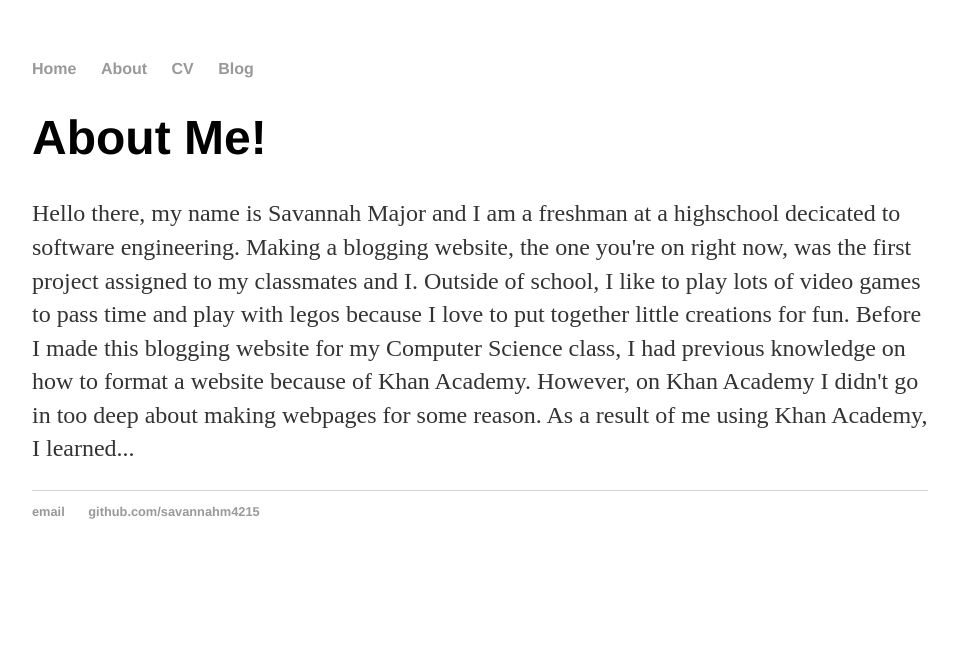
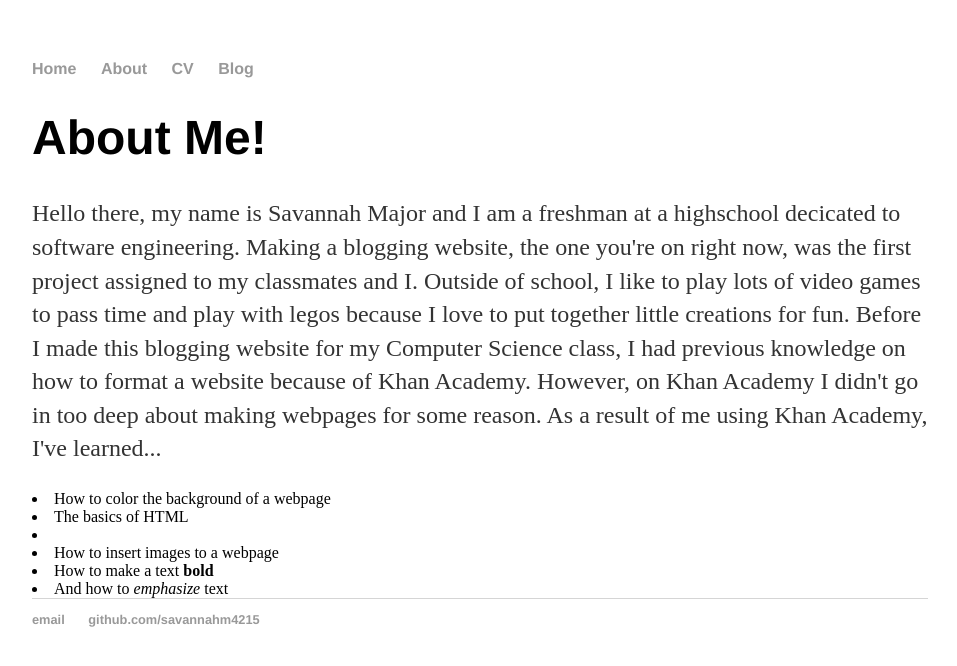
Before and after one commit to savannahm4215/savannahm4215.github.io, a Jekyll site: the page built from about/index.html, in a window 1280 px wide. Shown: the top 666 px of the page, without its empty margins (160-1117 px from the left). Built offline with Jekyll 4.4.1, drawn with Linux system fonts in a browser that asks for light colours.

Commit message:
Update index.html

```diff
--- a/about/index.html
+++ b/about/index.html
@@ -5,4 +5,10 @@ title: Savannah Major, About Me!
 <div class="blurb">
 	<h1>About Me!</h1>
 
-<p>	Hello there, my name is Savannah Major and I am a freshman at a highschool decicated to software engineering. Making a blogging website, the one you're on right now, was the first project assigned to my classmates and I. Outside of school, I like to play lots of video games to pass time and play with legos because I love to put together little creations for fun. Before I made this blogging website for my Computer Science class, I had previous knowledge on how to format a website because of Khan Academy. However, on Khan Academy I didn't go in too deep about making webpages for some reason. As a result of me using Khan Academy, I learned...</p>
+<p>	Hello there, my name is Savannah Major and I am a freshman at a highschool decicated to software engineering. Making a blogging website, the one you're on right now, was the first project assigned to my classmates and I. Outside of school, I like to play lots of video games to pass time and play with legos because I love to put together little creations for fun. Before I made this blogging website for my Computer Science class, I had previous knowledge on how to format a website because of Khan Academy. However, on Khan Academy I didn't go in too deep about making webpages for some reason. As a result of me using Khan Academy, I've learned...</p>
+
+	<li>How to color the background of a webpage</li>
+	<li>The basics of HTML<li>
+	<li>How to insert images to a webpage</li>
+	<li>How to make a text <strong>bold</strong></li>
+	<li>And how to <em>emphasize</em> text
```
